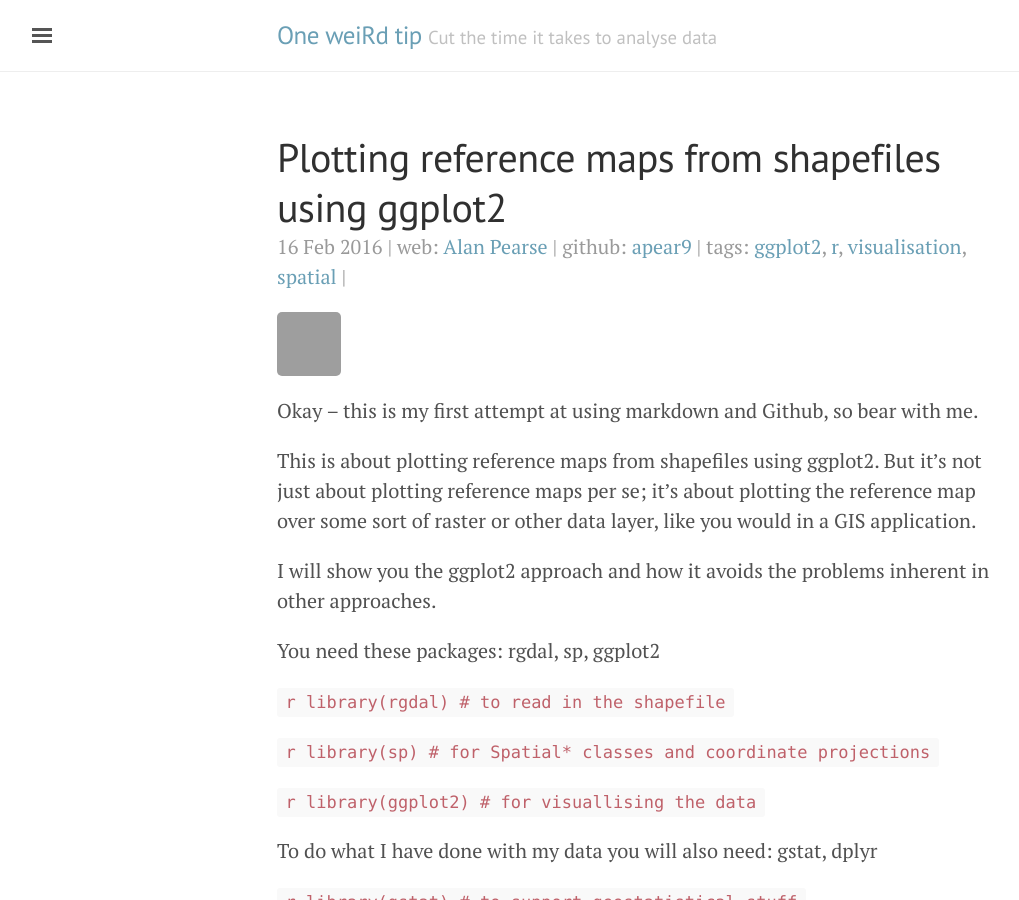
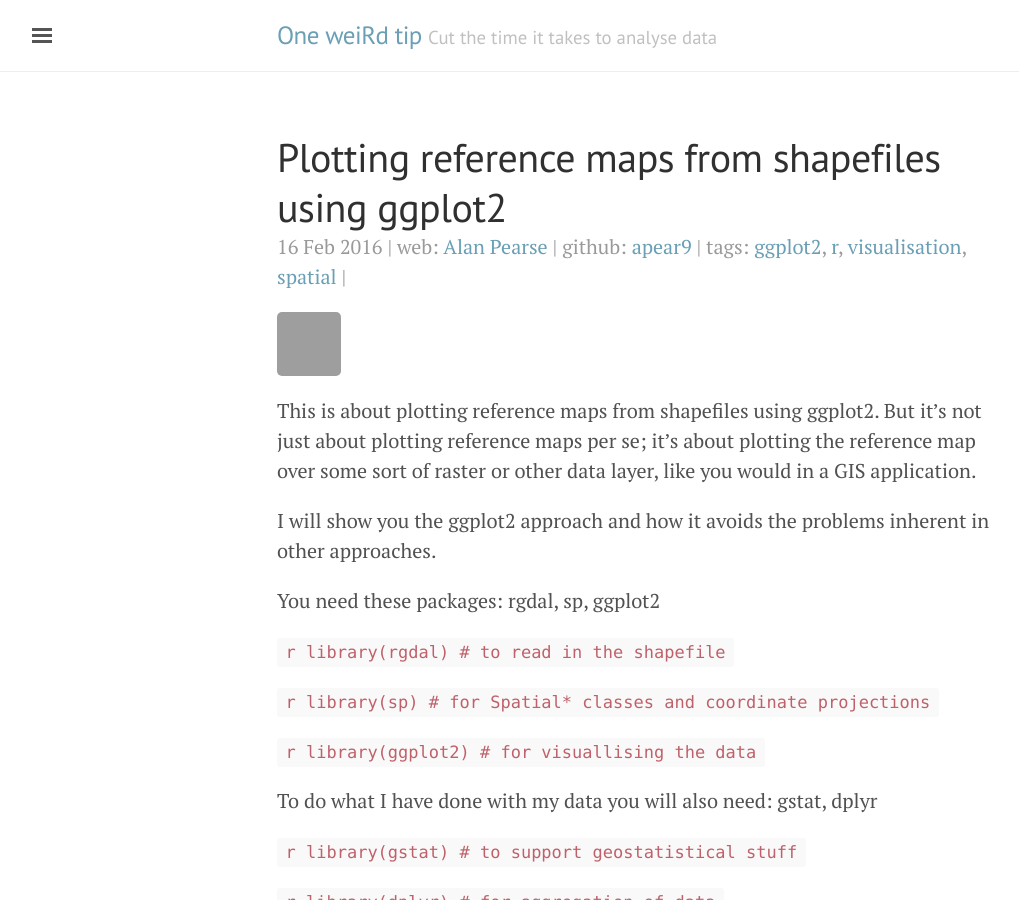
Before and after one commit to bragqut/bragqut.github.io, a Jekyll site: the page built from _posts/2016-02-16-apear9-Plotting-reference-maps-from-shapefiles-using-ggplot2.md, in a window 1280 px wide and 900 px high. Shown: the whole window, without its empty margins (3-1022 px from the left). Built offline with Jekyll 4.4.1, drawn with Linux system fonts in a browser that asks for light colours; comment, search, counter and statistics services are not loaded; grey boxes are pictures that could not be loaded.

Commit message:
putting an excerpt break in

```diff
--- a/_posts/2016-02-16-apear9-Plotting-reference-maps-from-shapefiles-using-ggplot2.md
+++ b/_posts/2016-02-16-apear9-Plotting-reference-maps-from-shapefiles-using-ggplot2.md
@@ -8,8 +8,6 @@ tags:
  - visualisation
  - spatial
 ---
-
-Okay -- this is my first attempt at using markdown and Github, so bear with me.
 
 This is about plotting reference maps from shapefiles using ggplot2. But it's not just about plotting reference maps per se; it's about plotting the reference map over some sort of raster or other data layer, like you would in a GIS application.
 
@@ -28,6 +26,8 @@ To do what I have done with my data you will also need: gstat, dplyr
 `r  library(gstat)     # to support geostatistical stuff`
 
 `r  library(dplyr)     # for aggregation of data`
+
+<!---excerpt-break-->
 
 I start by loading in and kriging my non-map data which will form my raster layer. It's a bit tedious and who cares so I will aim not to reveal the nuts and bolts of the process.
 
```
